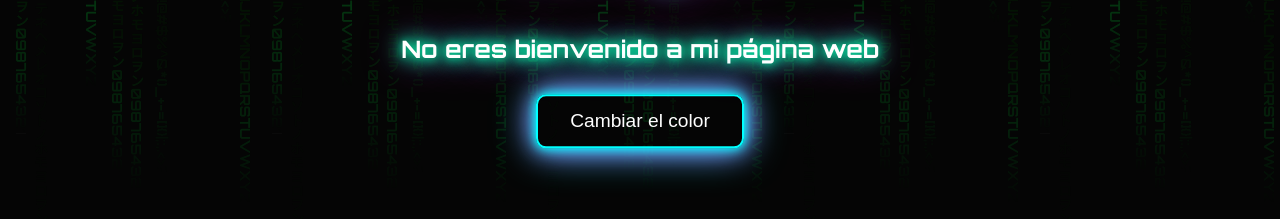
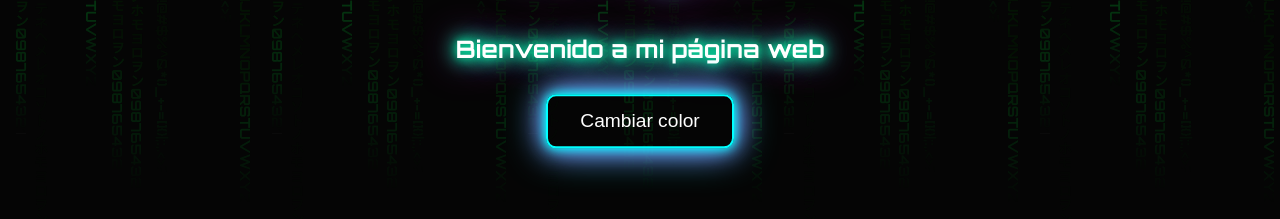
Before and after one commit to jonnyjavi/webestaticaJonathan, a plain HTML site: page index.html in a window 1280 px wide. Shown: the part 381-600 px from the top of the page. Drawn offline with Linux system fonts and the light colour scheme.

Commit message:
discard changes

```diff
--- a/index.html
+++ b/index.html
@@ -225,8 +225,8 @@
 </div>
     <div id="saludo">
       <h1 id="nombre" class="neon-text">Jonnyjavi</h1>
-      <p id="mensaje" class="neon-message">No eres bienvenido a mi página web</p>
-      <button id="botonCambiar" class="neon-button">Cambiar el color</button>
+      <p id="mensaje" class="neon-message">Bienvenido a mi página web</p>
+      <button id="botonCambiar" class="neon-button">Cambiar color</button>
     </div>
     <img id="transicionImg" src="pictures/hacking.png" alt="Transición" style="display:none; position: absolute; top: 50%; left: 50%; width: 500px; transform: translate(-50%, -50%); z-index: 10000;">
     <script src="js/script.js"></script>
```
